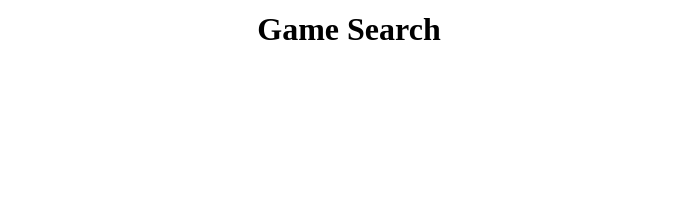
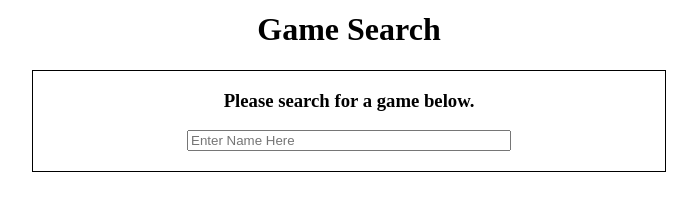
Before and after one commit to ZachatorCodes/phase-2-project, a React (Create React App) app: page /gamesearch in a window 1280 px wide. Shown: the part 191-402 px from the top of the page, without its empty margins (291-988 px from the left). Built offline with nearby package versions, Linux system fonts and the light colour scheme.

Commit message:
Added basic search bar JSX

```diff
--- a/src/GameSearch.js
+++ b/src/GameSearch.js
@@ -4,6 +4,18 @@ function GameSearch() {
   return (
     <div className="GameSearch">
       <h1>Game Search</h1>
+      <div className="mainSearch">
+        <h3>Please search for a game below.</h3>
+        <div className="searchForm">
+          <form>
+            <input
+              type="text"
+              className="gameInput"
+              placeholder="Enter Name Here"
+            ></input>
+          </form>
+        </div>
+      </div>
     </div>
   );
 }
```
